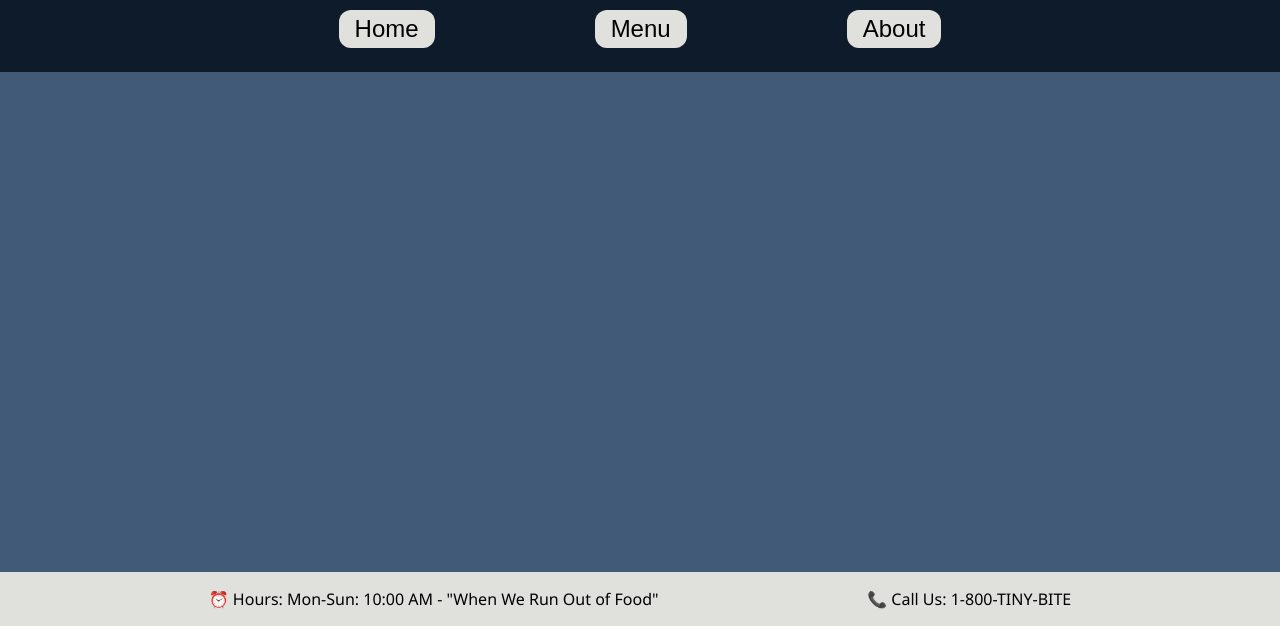
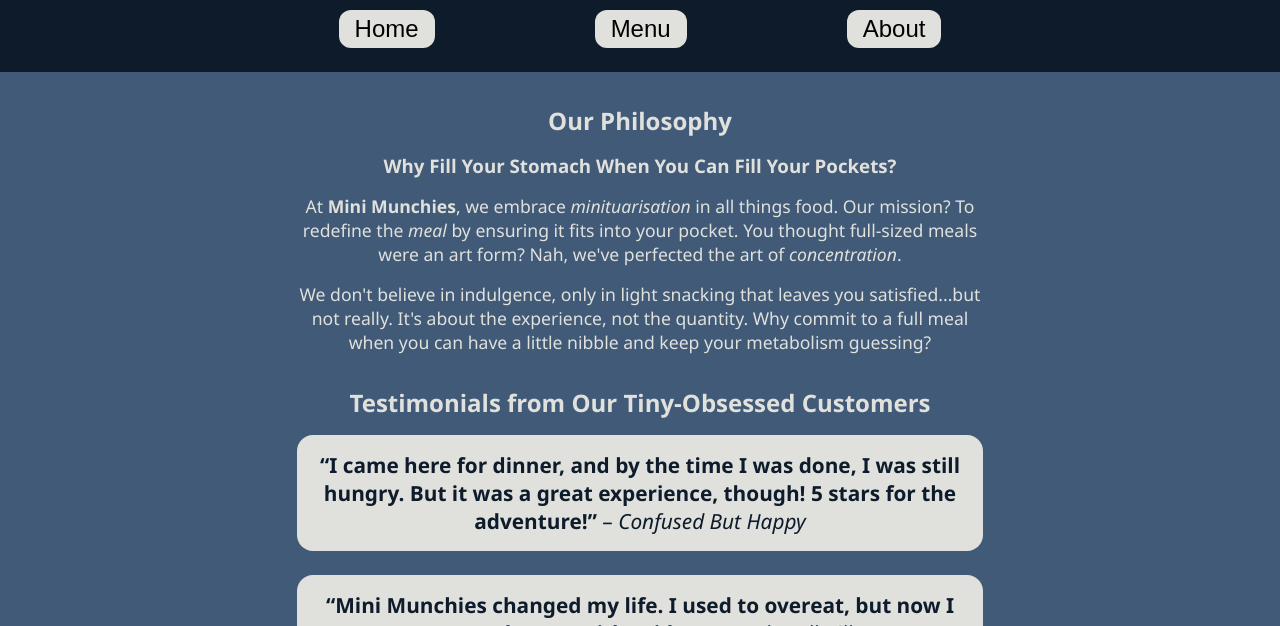
Before and after one commit to ZohairGandhi/restaurant-page, a website built with webpack: page src/template.html in a window 1280 px wide. Both pictures are taken after a click on the button "About". Shown: the part 174-800 px from the top of the page. Built offline with nearby package versions, Linux system fonts and the light colour scheme.

Commit message:
Create about.js to render About page

```diff
--- /dev/null
+++ b/src/about.js
@@ -0,0 +1,87 @@
+import "./style.css";
+import { createDiv, createHeading, createPara } from "./home";
+
+function createAbout(contentDiv) {
+  const abtDiv = createDiv("abt-sec");
+  const philHead = createHeading("h2", "Our Philosophy");
+  const philSubHead = createHeading(
+    "h3",
+    "Why Fill Your Stomach When You Can Fill Your Pockets?"
+  );
+  const philPara1 = createPara(`
+    At <b>Mini Munchies</b>, we embrace <em>minituarisation</em> in all
+    things food. Our mission? To redefine the <em>meal</em> by ensuring it
+    fits into your pocket. You thought full-sized meals were an art form?
+    Nah, we've perfected the art of <em>concentration</em>.
+  `);
+  const philPara2 = createPara(`
+    We don't believe in indulgence, only in light snacking that leaves you
+    satisfied...but not really. It's about the experience, not the
+    quantity. Why commit to a full meal when you can have a little nibble
+    and keep your metabolism guessing?
+  `);
+
+  const testHead = createHeading(
+    "h2",
+    "Testimonials from Our Tiny-Obsessed Customers"
+  );
+  const testSecDiv = createDiv("test-sec");
+  const test1 = createTest(`
+      <b>
+        “I came here for dinner, and by the time I was done, I was still
+        hungry. But it was a great experience, though! 5 stars for the
+        adventure!”
+      </b>
+      – <em>Confused But Happy</em>
+  `);
+  const test2 = createTest(`
+      <b>
+        “Mini Munchies changed my life. I used to overeat, but now I can
+        under-eat with pride!”
+      </b>
+      – <em>Barely Full Bill</em>
+  `);
+  const test3 = createTest(`
+    <b>
+      “I could’ve eaten a full meal… but then again, who needs the
+      hassle? Love the tiny bites, hate the tiny hunger pains after.”
+    </b>
+    – <em>Tiny Taster Tina</em>
+  `);
+  testSecDiv.append(test1, test2, test3);
+
+  const endHead = createHeading("h2", "Join the Tiny Dining Revolution");
+  const endPara1 = createPara(`
+    Come for the bites, stay for the <em>confusion</em>. Whether you’re in
+    the mood for tiny tacos, micro pasta, or the world’s smallest dessert
+    (it's just a speck of chocolate, but it's gourmet),
+    <b>Mini Munchies</b> is here for you.
+  `);
+  const endPara2 = createPara(`
+    Take the first bite of a new era of dining—where nothing is too big to
+    bite, but everything is small enough to regret.
+  `);
+
+  abtDiv.append(
+    philHead,
+    philSubHead,
+    philPara1,
+    philPara2,
+    testHead,
+    testSecDiv,
+    endHead,
+    endPara1,
+    endPara2
+  );
+  contentDiv.innerHTML = ``;
+  contentDiv.append(abtDiv);
+}
+
+function createTest(test) {
+  const testDiv = document.createElement("div");
+  testDiv.classList.add("test");
+  testDiv.innerHTML = test;
+  return testDiv;
+}
+
+export { createAbout as default };
--- a/src/index.js
+++ b/src/index.js
@@ -1,5 +1,6 @@
 import createHome from "./home";
 import createMenu from "./menu";
+import createAbout from "./about";
 
 const contentDiv = document.querySelector("#content");
 
@@ -8,3 +9,6 @@ homeBtn.addEventListener("click", () => createHome(contentDiv));
 
 const menuBtn = document.querySelector("#menu-btn");
 menuBtn.addEventListener("click", () => createMenu(contentDiv));
+
+const aboutBtn = document.querySelector("#about-btn");
+aboutBtn.addEventListener("click", () => createAbout(contentDiv));
--- a/src/style.css
+++ b/src/style.css
@@ -80,10 +80,11 @@ nav button:hover {
 
 #text-content h2,
 #content h2 {
-  margin: 1rem 0;
+  margin: 2rem 0 1rem 0;
 }
 
-#text-content p {
+#text-content p,
+#abt-sec p {
   font-size: 1.1rem;
 }
 
@@ -115,6 +116,31 @@ nav button:hover {
   font-size: 1.3rem;
 }
 
+#abt-sec {
+  text-align: center;
+  width: 75ch;
+  margin: 0 auto 2rem auto;
+}
+
+#abt-sec h3,
+#abt-sec p {
+  margin-bottom: 1rem;
+}
+
+#test-sec {
+  display: flex;
+  flex-direction: column;
+  gap: 1.5rem;
+}
+
+.test {
+  font-size: 1.3rem;
+  background-color: #e0e1dd;
+  color: #0d1b2a;
+  padding: 1rem;
+  border-radius: 16px;
+}
+
 footer {
   background-color: #e0e1dd;
   display: flex;
```
